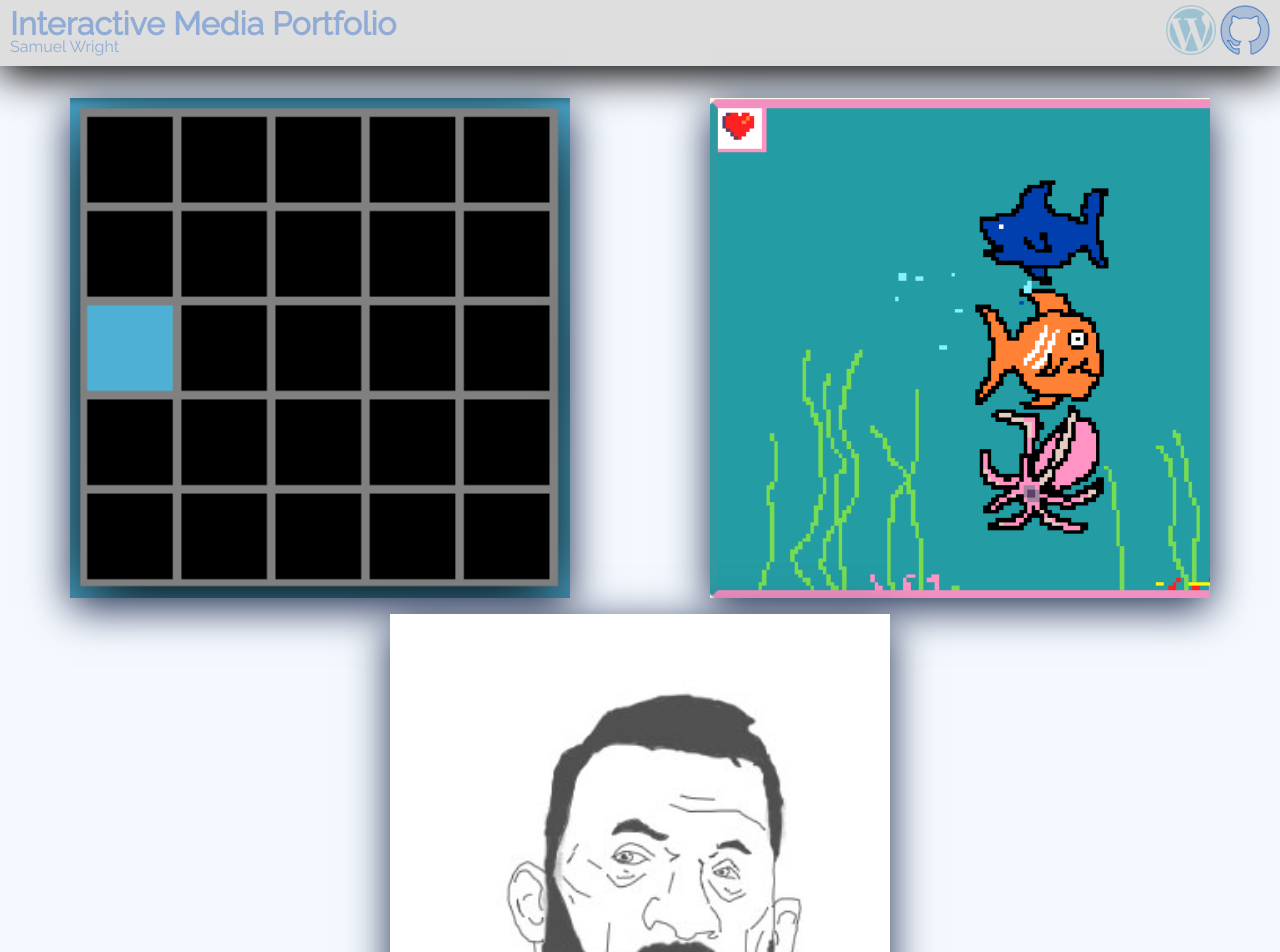
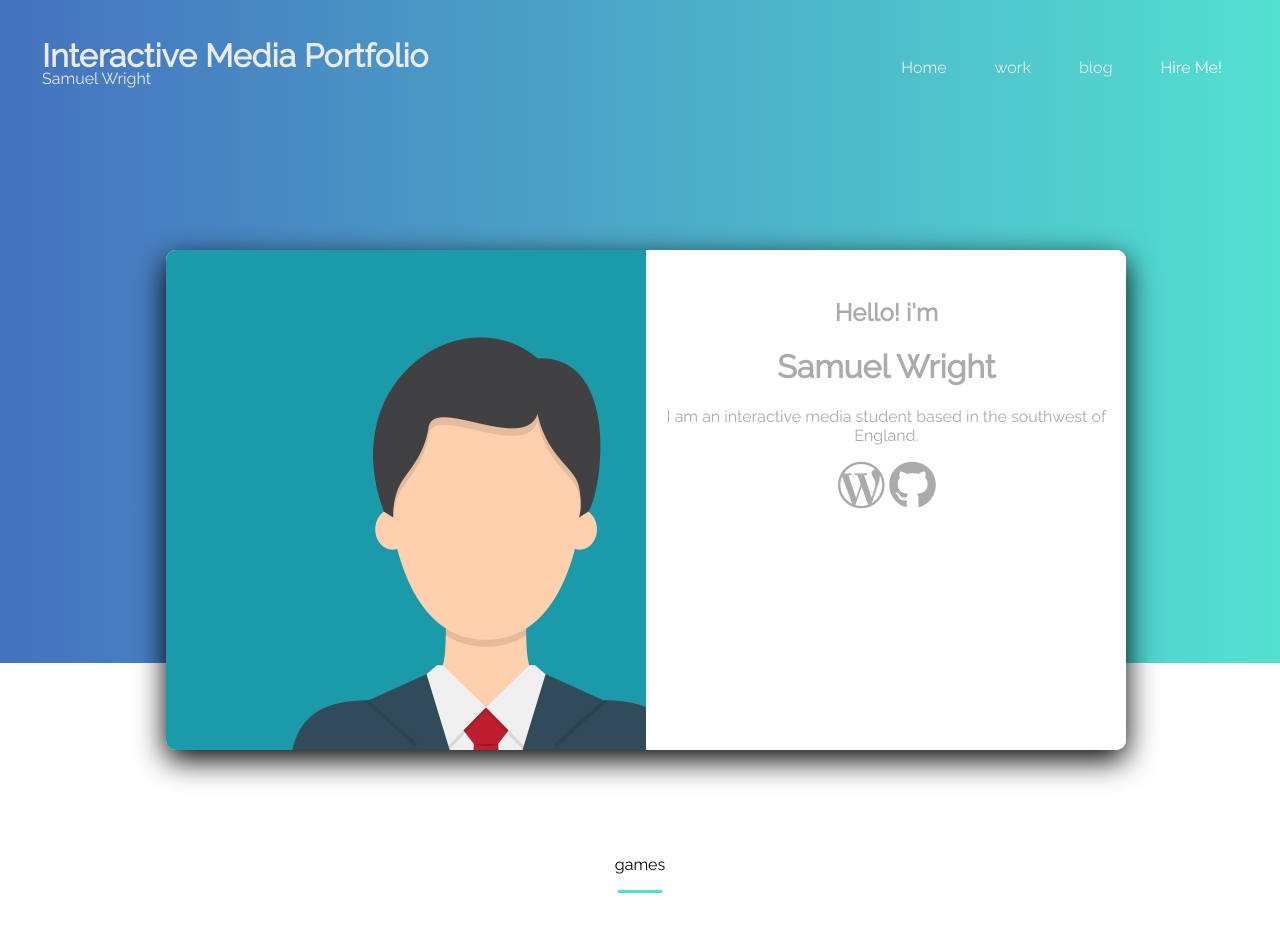
Before and after one commit to samueljwwright/samueljwwright.github.io, a plain HTML site: page index.html in a window 1280 px wide. Shown: the top 952 px of the page. Drawn offline with Linux system fonts and the light colour scheme.

Commit message:
Complete design Overhall ~

```diff
--- a/index.html
+++ b/index.html
@@ -9,21 +9,63 @@
 <body>
 
 <header>
+	<div class="header__top">
 	<div class="title__section">
 	<h1 class="title">Interactive Media Portfolio</h1>
 	<div class="author">Samuel Wright</div>
 </div>
-	<div class="social">
+<ul class="nav">
+	<a href="index.html"><li>Home</li></a>
+	<a href=""><li>work</li></a>
+	<a href="http://samuelwrightportfilio.wordpress.com"><li>blog</li></a>
+	<a href=""><li>Hire Me!</li></a>
+
+
+</ul>
+
+
+</div>
+
+<div class="profile">
+
+	<div class="profile__picture__wrapper">
+
+	</div>
+	<div class="profile__info__wrapper">
+		<div class="profile__text">
+		<h2>Hello! i'm</h2>
+		<h1>Samuel Wright</h1>
+		<p> I am an interactive media student based in the southwest of England. </p>
+			<div class="social">
 		<a href="http://samuelwrightportfilio.wordpress.com">
-		<img class="icons" src="wp-content/images/wordpress.png" alt="wordpress logo">
+		<i class="fab fa-wordpress-simple icons"></i>
 	</a>
 		<a href="https://github.com/samueljwwright">
-		<img class="icons" src="wp-content/images/github.png" alt="wordpress logo">
+		<i class="fab fa-github icons"></i>
 	</a>
 </div>
+	</div>
+	</div>
+
+
+
+</div>
+
+
+
+
+
 </header>
 
 
+
+
+<section class="section--games">
+	<div class="section__header">
+		<div class="section__title">games</div>
+	<div class="section__header__underline section__header__underline--games"></div>
+</div>
+	</div>
 <div class="thumbs">
 	<a href="walldodger.html">
 	<div class="thumbnail thumbnail--one">
@@ -84,6 +126,8 @@
     </div>
 </a>
 </div>
+
+</section>
 <img src="wp-content/images/pre-loader.gif">
 
 
--- a/wp-content/style.css
+++ b/wp-content/style.css
@@ -5,34 +5,159 @@
 body, html{
 	margin:0;
 	padding:0;
-	background-color: #f5f9ff;
 }
+.profile h1,h2,p{
 
+  font-family: 'Raleway', sans-serif;
+}
 header{
+  padding-top: 2em;
+  padding-bottom: 35em;
+  background-image:linear-gradient(to right,#4572bf,#53e0d0);
+  color:#ebebeb;
+
+}
+.header__top{
 	display:flex;
-	background-color: #dedede;
 	padding:10px;
-	box-shadow: 0px 10px 40px black;
 	font-family: 'Raleway', sans-serif;
-	color:#90acd6;
+
 
 }
 a{
   text-decoration: none;
 }
+.title__section{
+margin-left:2em;
+
+}
 .title{
 	margin:-5px 0px;
-  color:#90acd6;
+
+}
+.nav{
+  list-style-type: none;
+  display:flex;
+  margin-left: auto;
+
+}
+.nav a{
+  margin-right: 3em;
+  text-decoration: none;
+  color:#ebebeb;
+  padding-bottom: 0em;
+  transition: 0.2s ease-out;
+
+}
+.nav a:hover{
+  border-bottom: 2px solid;
+  padding-bottom: 1em;
+  margin-bottom: -1.2em;
+}
+.nav a:nth-child(4){
+  color:white;
+}
+.social{
+
+}
+.icons {
+  font-size: 3em;
+  color:#ababab;
+
+}
+.icons:hover{
+  color:gray;
 }
 
-.social{
-	margin-left: auto;
+.profile{
+  width:75%;
+  height:500px;
+  position:absolute;
+  left:13%;
+  top:250px;
+  display: flex;
+  border-radius: 10px;
+  box-shadow: 0px 10px 30px black;
+  overflow: hidden;
+  background-color: white;
 }
-.icons {
-	margin:-5px 0px;
-	width:50px;
-	height:50px;
+
+.profile__picture__wrapper{
+  width:50%;
+  height:100%;
+  background-image:url("images/icon.jpg");
+  background-image: cover;
+  background-repeat: no-repeat;
 }
+.profile__info__wrapper{
+  width:50%;
+  height:100%;
+background-color:white;
+color:#ababab;
+}
+.profile__text{
+  text-align: center;
+  margin-top: 3em;
+
+}
+
+.section__header{
+  margin-top: 10em;
+  background-color: white;
+  position: sticky;
+  top: 0px;
+  display: flex;
+  flex-direction: column;
+  text-align: center;
+  padding: 2em 0em;
+  z-index: 10001;
+  cursor: pointer;
+}
+.section__title{
+  font-size: 1em;
+  font-family: 'Raleway', sans-serif;
+  margin-bottom: 1em;
+
+}
+.section__header__underline{
+  width: 2.7em;
+  height: 3px;
+  background-color: #53e0d0;
+  transition: all, 2s ease;
+  margin:Auto;
+}
+.section__header__underline:hover {
+  width: 5em;
+  height: 3px;
+}
+.section__title:hover ~ .section__header__underline{
+  width: 5em;
+  height: 3px;
+
+
+}
+
+
+
+
+
+
+
+
+
+
+
+
+
+
+
+
+
+
+
+
+
+
 
 /* thumbnail boxes */
 .thumbs{
@@ -40,6 +165,8 @@ a{
 	display:flex;
 	flex-wrap: wrap;
 	justify-content: space-around;
+  background-color: white;
+  padding-top: 5em;
 }
 .thumbnail {
   position: relative;
```
Also changed, not shown: wp-content/images/icon.jpg (added).
